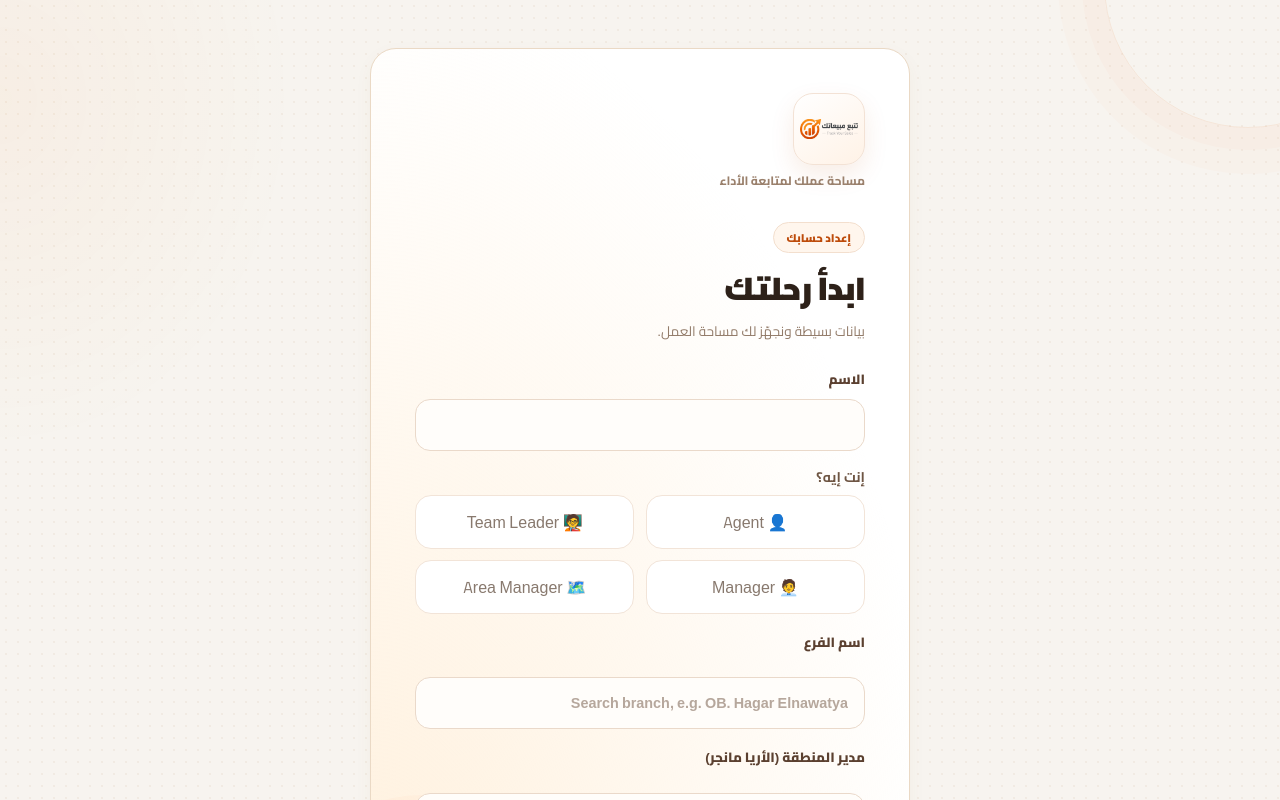
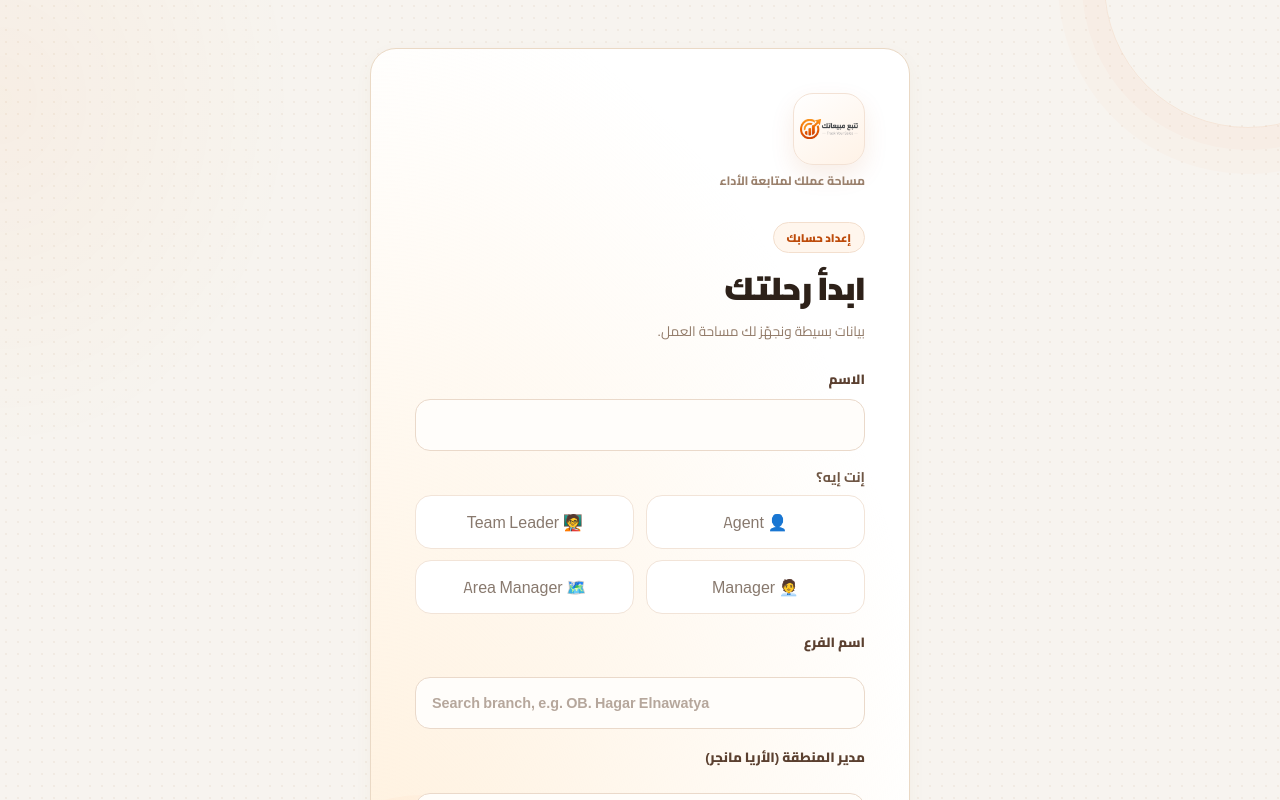
Before and after one commit to mahmoudkhairyy-cell/track-your-sales, a Next.js app: page /home in a window 1280 px wide. Shown: the top 800 px of the page. Built offline with nearby package versions, Linux system fonts and the light colour scheme.

Commit message:
شاشة إعداد الحساب: إصلاح ألوان الوضع الليلي + اتجاه خانة البحث عن الفرع (كانت بتتقص)
Rollback: revert this commit

```diff
--- a/src/app/decorated.css
+++ b/src/app/decorated.css
@@ -258,3 +258,12 @@ html[data-theme='dark'] body .tys-premium-log>section:nth-last-of-type(2) button
 html[data-theme='dark'] body .tys-premium-log>section:nth-last-of-type(2) button[aria-pressed='false']{background:var(--orn-surface)!important}
 html[data-theme='dark'] body .tys-premium-log>section:nth-last-of-type(2) button[aria-pressed='true']{background:#173427!important;border-color:#2f5b45!important}
 html[data-theme='dark'] body .tys-premium-log>section:nth-last-of-type(2)>div:first-of-type{background:var(--orn-wash)!important}
+
+/* شاشة إعداد الحساب في الوضع الليلي: عنوان وحقول وأزرار الدور كانت غامقة على غامق أو بيضاء ساطعة */
+html[data-theme='dark'] body .tys-login-card :is(h1,label){color:var(--orn-ink)!important}
+html[data-theme='dark'] body .tys-login-card :is(input,select){background:var(--orn-soft)!important;color:var(--orn-ink)!important;border-color:var(--orn-line)!important}
+html[data-theme='dark'] body .tys-login-card input::placeholder{color:var(--orn-muted)!important}
+html[data-theme='dark'] body .tys-login-card :is([class*='bg-white'],[class*='bg-[#fffdfb]'],[class*='bg-[#fff0e2]']){background-color:var(--orn-soft)!important}
+html[data-theme='dark'] body .tys-login-card [class*='border-[#']{border-color:var(--orn-line)!important}
+html[data-theme='dark'] body .tys-login-card button[class*='border-[#bd4b0a]']{background:var(--orn-wash)!important;color:#ffa450!important;border-color:#ffa45055!important}
+html[data-theme='dark'] body .tys-login-card ::placeholder{color:var(--orn-muted)}
--- a/src/components/AppShell.tsx
+++ b/src/components/AppShell.tsx
@@ -177,7 +177,8 @@ function SearchableSelect({
         }}
         placeholder={placeholder}
         autoComplete="off"
-        className="mt-1 w-full rounded-2xl border border-[#f2e4d8] bg-[#fffdfb] px-4 py-3 font-semibold text-[#241f1b] outline-none transition placeholder:text-[#b6a79c] focus:border-[#e96812] focus:ring-2 focus:ring-[#e96812]/10"
+        dir="ltr"
+        className="mt-1 w-full rounded-2xl border border-[#f2e4d8] bg-[#fffdfb] px-4 py-3 text-left font-semibold text-[#241f1b] outline-none transition placeholder:text-[#b6a79c] focus:border-[#e96812] focus:ring-2 focus:ring-[#e96812]/10"
         aria-label={label}
       />
       {open ? (
```
